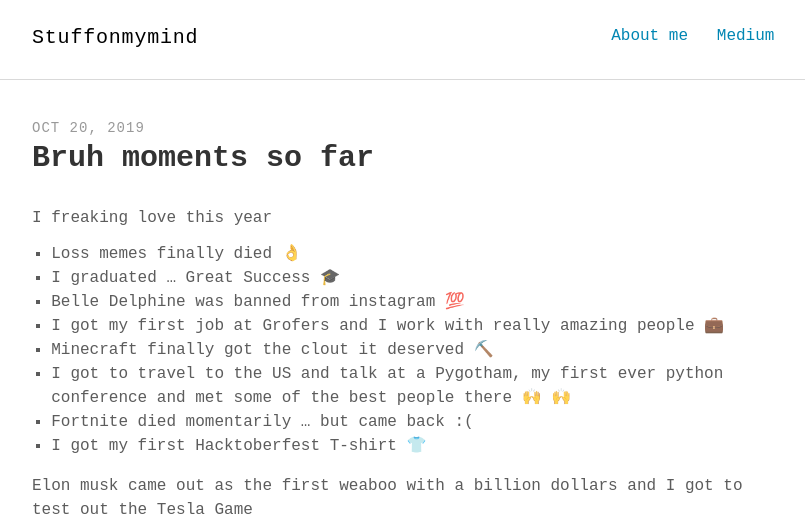
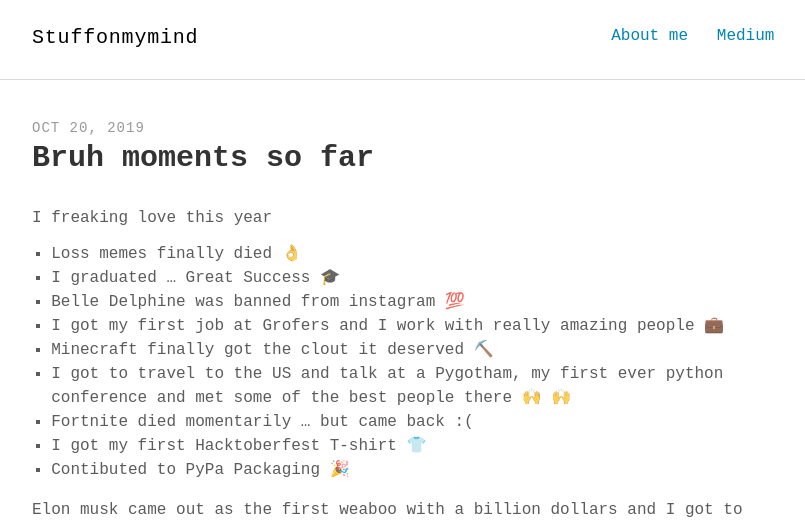
Before and after one commit to Sangarshanan/sangarshanan.github.io, a Jekyll site: the page built from _posts/2019-10-20-bruh-moments.md, in a window 1280 px wide. Shown: the top 524 px of the page, without its empty margins (232-1037 px from the left). Built offline with Jekyll 4.4.1, drawn with Linux system fonts in a browser that asks for light colours; some web fonts are replaced.

Commit message:
Add to bruh moments

```diff
--- a/_posts/2019-10-20-bruh-moments.md
+++ b/_posts/2019-10-20-bruh-moments.md
@@ -17,6 +17,7 @@
 - I got to travel to the US and talk at a Pygotham, my first ever python conference and met some of the best people there 🙌 🙌
 - Fortnite died momentarily ... but came back :(
 - I got my first Hacktoberfest T-shirt 👕
+- Contibuted to PyPa Packaging 🎉
 
 
 Elon musk came out as the first weaboo with a billion dollars and I got to test out the Tesla Game
```
